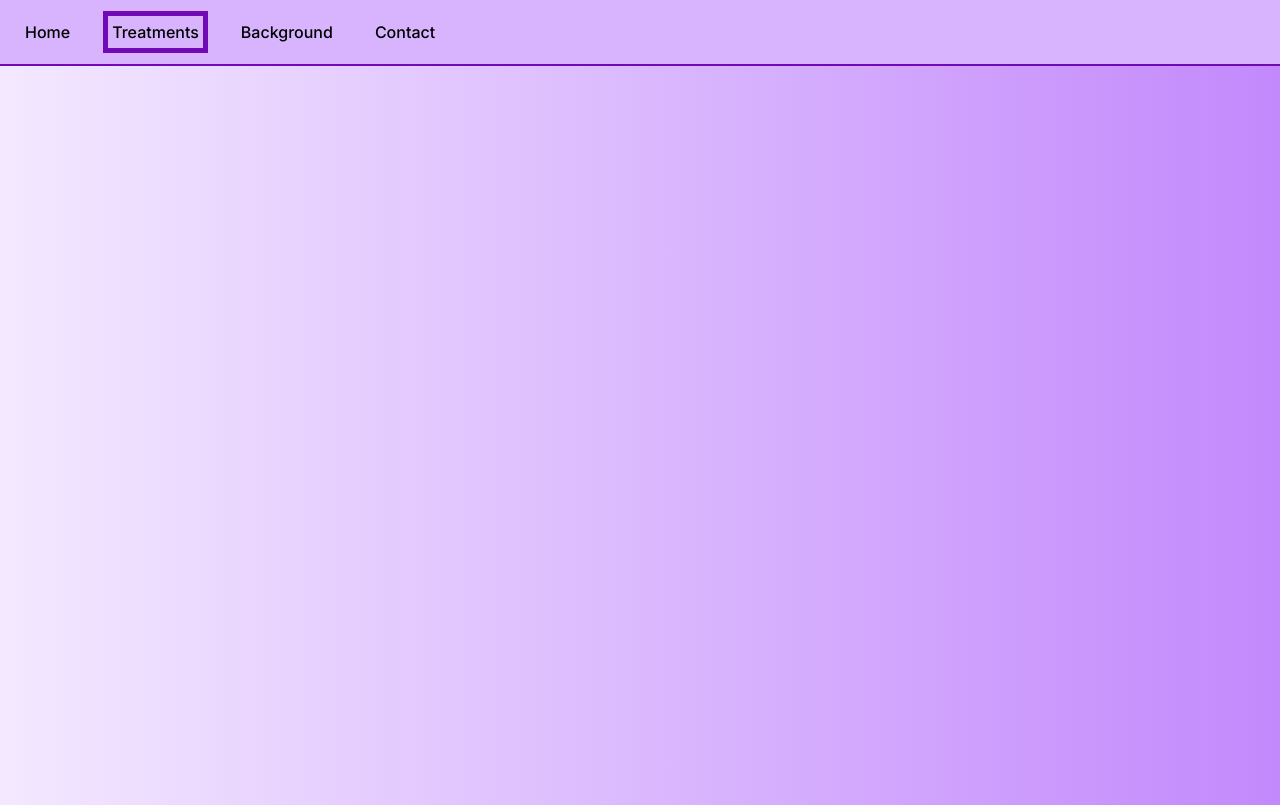
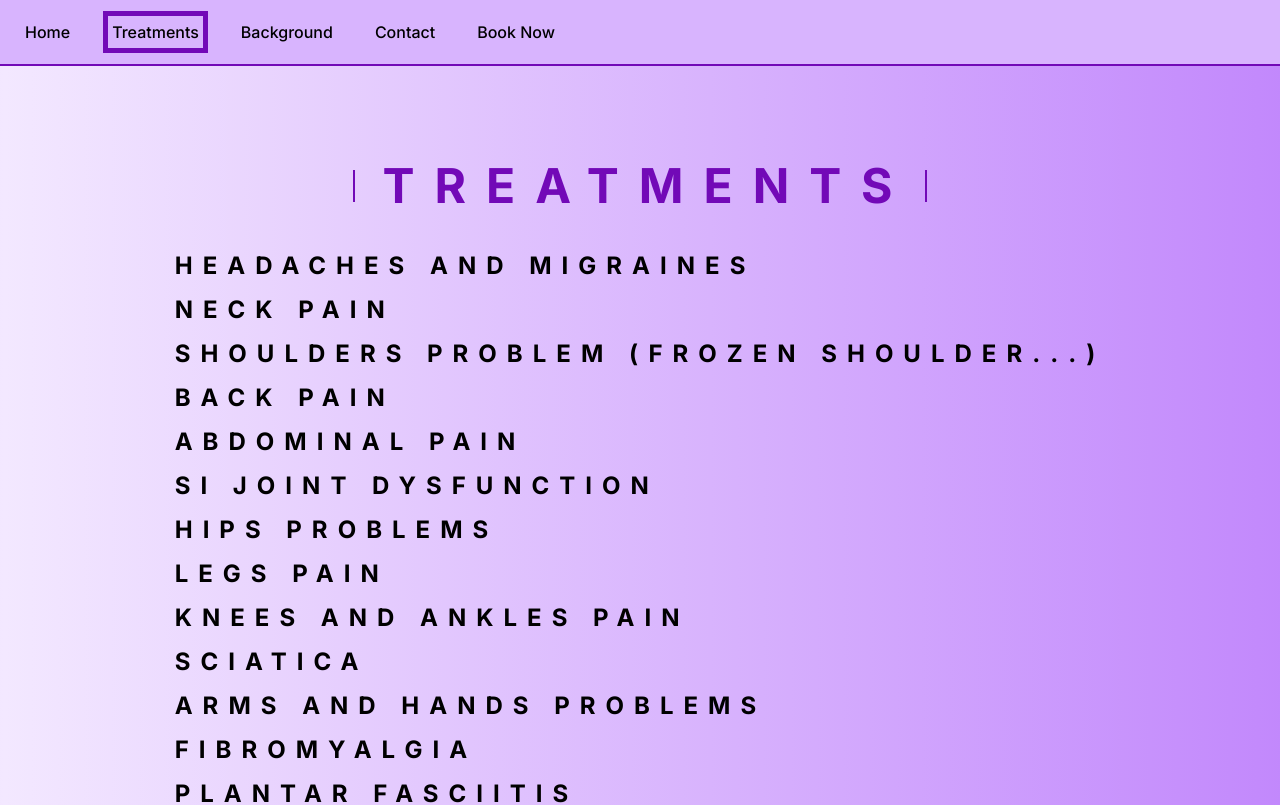
Before and after one commit to CodeOnTheWall/JJ-Serene-Therapy-NextJS, a Next.js app: page /treatments in a window 1280 px wide. Shown: the top 805 px of the page. Built offline with nearby package versions, Linux system fonts and the light colour scheme.

Commit message:
added typewriter and other framer motion animations

```diff
--- a/app/background/page.tsx
+++ b/app/background/page.tsx
@@ -1,9 +1,90 @@
+// Components
+import AnimatedText from "@/components/AnimatedText";
 import TransitionEffect from "@/components/TransitionEffect";
+import Layout from "@/components/LayoutWrapper";
+import MotionDiv from "@/components/Motion/MotionDiv";
+import MotionTitle from "@/components/Motion/MotionTitle";
 
-export default function Background() {
+// NextJS
+import Image from "next/image";
+import Link from "next/link";
+import TypeWriter from "@/components/TypeWriter";
+
+// Metadata
+export const metadata = {
+  title: "Treatments",
+  description: "Treatments available",
+};
+
+// Treatments Array
+const treatments = [
+  "Headaches and Migraines",
+  "Neck pain",
+  "Shoulders problem (frozen shoulder...)",
+  "Back pain",
+  "Abdominal pain",
+  "SI joint dysfunction",
+  "Hips problems",
+  "Legs pain",
+  "Knees and Ankles pain",
+  "Sciatica",
+  "Arms and hands problems",
+  "Fibromyalgia",
+  "Plantar Fasciitis",
+];
+
+export default function page() {
   return (
     <>
       <TransitionEffect />
+      <Layout className=" flex-col items-center justify-start space-y-10 text-dark">
+        <div className="flex flex-col md:flex-row items-center">
+          <MotionDiv
+            delay={0.6}
+            x={25}
+            y={25}
+            duration={1.2}
+            useAnimate={false}
+            className="bg-[#7209b7] md:w-[2px] md:h-[32px] mr-[15px]"
+          />
+
+          <MotionTitle y={-50} duration={1.2} delay={0.6}>
+            MY
+          </MotionTitle>
+          <MotionTitle y={50} duration={1.2} delay={0.6}>
+            BACKGROUND
+          </MotionTitle>
+          <MotionDiv
+            delay={0.6}
+            x={-25}
+            y={-25}
+            duration={1.2}
+            useAnimate={false}
+            className="bg-[#7209b7] md:w-[2px] md:h-[32px]"
+          />
+        </div>
+        <div>
+          <h1 className=" font-semibold text-2xl">
+            <TypeWriter />
+          </h1>
+        </div>
+        <div>
+          <MotionTitle
+            rotatey={90}
+            delay={0.6}
+            duration={1.2}
+            className="!text-2xl !tracking-[10px] !text-black"
+          >
+            Manual Osteopathic Therapist (MOT)
+          </MotionTitle>
+          <MotionTitle className="!text-2xl !tracking-[10px] !text-black">
+            Registered Massage Therapist
+          </MotionTitle>
+          <MotionTitle className="!text-2xl !tracking-[10px] !text-black">
+            BS in Biochemistry
+          </MotionTitle>
+        </div>
+      </Layout>
     </>
   );
 }
--- a/app/contact/page.tsx
+++ b/app/contact/page.tsx
@@ -1,9 +1,66 @@
+// Components
+import AnimatedText from "@/components/AnimatedText";
 import TransitionEffect from "@/components/TransitionEffect";
+import Layout from "@/components/LayoutWrapper";
+import MotionDiv from "@/components/Motion/MotionDiv";
+import MotionTitle from "@/components/Motion/MotionTitle";
 
-export default function Contact() {
+// NextJS
+import Image from "next/image";
+import Link from "next/link";
+
+// Metadata
+export const metadata = {
+  title: "Treatments",
+  description: "Treatments available",
+};
+
+// Treatments Array
+const treatments = [
+  "Headaches and Migraines",
+  "Neck pain",
+  "Shoulders problem (frozen shoulder...)",
+  "Back pain",
+  "Abdominal pain",
+  "SI joint dysfunction",
+  "Hips problems",
+  "Legs pain",
+  "Knees and Ankles pain",
+  "Sciatica",
+  "Arms and hands problems",
+  "Fibromyalgia",
+  "Plantar Fasciitis",
+];
+
+export default function page() {
   return (
     <>
       <TransitionEffect />
+      <Layout className=" flex-col items-center justify-start space-y-10 text-dark">
+        <div className="flex flex-col md:flex-row items-center">
+          <MotionDiv
+            delay={0.6}
+            x={25}
+            y={25}
+            duration={1.2}
+            useAnimate={false}
+            className="bg-[#7209b7] md:w-[2px] md:h-[32px] mr-[15px]"
+          />
+
+          <MotionTitle y={-50} duration={1.2} delay={0.6}>
+            CONTACT
+          </MotionTitle>
+
+          <MotionDiv
+            delay={0.6}
+            x={-25}
+            y={-25}
+            duration={1.2}
+            useAnimate={false}
+            className="bg-[#7209b7] md:w-[2px] md:h-[32px]"
+          />
+        </div>
+      </Layout>
     </>
   );
 }
--- a/app/globals.css
+++ b/app/globals.css
@@ -2,11 +2,11 @@
 @tailwind components;
 @tailwind utilities;
 
-html,
+/* html,
 body,
 :root {
   height: 100%;
-}
+} */
 
 .be {
   --c: #7209b7; /* the border color */
--- a/app/page.tsx
+++ b/app/page.tsx
@@ -23,8 +23,9 @@ export default function page() {
     <>
       <TransitionEffect />
       <Layout className=" flex-col items-center justify-evenly text-dark">
-        <div className="flex flex-col md:flex-row  items-center">
+        <div className="flex flex-col md:flex-row items-center">
           <MotionDiv
+            delay={0.6}
             x={25}
             y={25}
             duration={1.2}
@@ -41,6 +42,7 @@ export default function page() {
             THERAPY
           </MotionTitle>
           <MotionDiv
+            delay={0.6}
             x={-25}
             y={-25}
             duration={1.2}
--- a/app/treatments/page.tsx
+++ b/app/treatments/page.tsx
@@ -1,9 +1,179 @@
+// Components
+import AnimatedText from "@/components/AnimatedText";
 import TransitionEffect from "@/components/TransitionEffect";
+import Layout from "@/components/LayoutWrapper";
+import MotionDiv from "@/components/Motion/MotionDiv";
+import MotionTitle from "@/components/Motion/MotionTitle";
 
-export default function Treatments() {
+// NextJS
+import Image from "next/image";
+import Link from "next/link";
+
+// Metadata
+export const metadata = {
+  title: "Treatments",
+  description: "Treatments available",
+};
+
+// Treatments Array
+const treatments = [
+  "Headaches and Migraines",
+  "Neck pain",
+  "Shoulders problem (frozen shoulder...)",
+  "Back pain",
+  "Abdominal pain",
+  "SI joint dysfunction",
+  "Hips problems",
+  "Legs pain",
+  "Knees and Ankles pain",
+  "Sciatica",
+  "Arms and hands problems",
+  "Fibromyalgia",
+  "Plantar Fasciitis",
+];
+
+export default function page() {
   return (
     <>
       <TransitionEffect />
+      <Layout className=" flex-col items-center justify-start space-y-10 text-dark">
+        <div className="flex flex-col md:flex-row items-center">
+          <MotionDiv
+            delay={0.6}
+            x={25}
+            y={25}
+            duration={1.2}
+            useAnimate={false}
+            className="bg-[#7209b7] md:w-[2px] md:h-[32px] mr-[15px]"
+          />
+
+          <MotionTitle y={-50} duration={1.2} delay={0.6}>
+            TREATMENTS
+          </MotionTitle>
+          <MotionDiv
+            delay={0.6}
+            x={-25}
+            y={-25}
+            duration={1.2}
+            useAnimate={false}
+            className="bg-[#7209b7] md:w-[2px] md:h-[32px]"
+          />
+        </div>
+        <div className=" space-y-3">
+          <MotionTitle
+            x={50}
+            duration={1.2}
+            delay={0.8}
+            className="!text-2xl !tracking-[10px] !text-black"
+          >
+            Headaches and Migraines
+          </MotionTitle>
+          <MotionTitle
+            x={50}
+            duration={1.2}
+            delay={0.9}
+            className="!text-2xl !tracking-[10px] !text-black"
+          >
+            Neck pain
+          </MotionTitle>
+          <MotionTitle
+            x={50}
+            duration={1.2}
+            delay={1}
+            className="!text-2xl !tracking-[10px] !text-black"
+          >
+            Shoulders problem (frozen shoulder...)
+          </MotionTitle>
+          <MotionTitle
+            x={50}
+            duration={1.2}
+            delay={1.1}
+            className="!text-2xl !tracking-[10px] !text-black"
+          >
+            Back pain
+          </MotionTitle>
+          <MotionTitle
+            x={50}
+            duration={1.2}
+            delay={1.2}
+            className="!text-2xl !tracking-[10px] !text-black"
+          >
+            Abdominal pain
+          </MotionTitle>
+          <MotionTitle
+            x={50}
+            duration={1.2}
+            delay={1.3}
+            className="!text-2xl !tracking-[10px] !text-black"
+          >
+            SI joint dysfunction
+          </MotionTitle>
+          <MotionTitle
+            x={50}
+            duration={1.2}
+            delay={1.4}
+            className="!text-2xl !tracking-[10px] !text-black"
+          >
+            Hips problems
+          </MotionTitle>
+          <MotionTitle
+            x={50}
+            duration={1.2}
+            delay={1.5}
+            className="!text-2xl !tracking-[10px] !text-black"
+          >
+            Legs pain
+          </MotionTitle>
+          <MotionTitle
+            x={50}
+            duration={1.2}
+            delay={1.6}
+            className="!text-2xl !tracking-[10px] !text-black"
+          >
+            Knees and Ankles pain
+          </MotionTitle>
+          <MotionTitle
+            x={50}
+            duration={1.2}
+            delay={1.7}
+            className="!text-2xl !tracking-[10px] !text-black"
+          >
+            Sciatica
+          </MotionTitle>
+          <MotionTitle
+            x={50}
+            duration={1.2}
+            delay={1.8}
+            className="!text-2xl !tracking-[10px] !text-black"
+          >
+            Arms and hands problems
+          </MotionTitle>
+          <MotionTitle
+            x={50}
+            duration={1.2}
+            delay={1.9}
+            className="!text-2xl !tracking-[10px] !text-black"
+          >
+            Fibromyalgia
+          </MotionTitle>
+          <MotionTitle
+            x={50}
+            duration={1.2}
+            delay={2}
+            className="!text-2xl !tracking-[10px] !text-black"
+          >
+            Plantar Fasciitis
+          </MotionTitle>
+        </div>
+
+        <Link
+          href="/booknow"
+          className="text-lg font-medium capitalize bg-[#7209b7] text-white rounded-lg
+   animate-bounce py-1 px-2 border-purple-400 border-4 md:text-base"
+        >
+          Book Now
+        </Link>
+      </Layout>
     </>
   );
 }
--- a/components/LayoutWrapper.tsx
+++ b/components/LayoutWrapper.tsx
@@ -8,7 +8,7 @@ interface LayoutProps {
 export default function Layout({ children, className }: LayoutProps) {
   return (
     <main
-      className={`${className}  flex h-full w-full p-32 md:p-24 lg:p-16 sm:p-12`}
+      className={`${className}  flex w-full min-h-screen p-12 md:p-16 lg:p-24`}
     >
       {children}
     </main>
--- a/components/Motion/MotionTitle.tsx
+++ b/components/Motion/MotionTitle.tsx
@@ -3,29 +3,45 @@
 import { motion, MotionProps } from "framer-motion";
 
 interface MotionTitleProps extends MotionProps {
-  y: number;
+  y?: number;
+  x?: number;
   duration: number;
   delay: number;
   className?: string;
   children: string;
+  rotate?: number;
+  rotatex?: number;
+  rotatey?: number;
+  rotatez?: number;
 }
 
 export default function MotionTitle({
+  x,
   y,
   duration,
   delay,
   className,
   children,
+  rotate,
+  rotatex,
+  rotatey,
+  rotatez,
 }: MotionTitleProps) {
   return (
     <motion.h1
       initial={{
+        x: x,
         y: y,
         opacity: 0,
+        rotate: rotate,
+        rotateY: rotatey,
       }}
       whileInView={{
+        x: 0,
         y: 0,
         opacity: 1,
+        rotate: 0,
+        rotateY: 0,
       }}
       transition={{
         duration: duration,
--- a/components/NavBar/HamburgerNav.tsx
+++ b/components/NavBar/HamburgerNav.tsx
@@ -39,6 +39,11 @@ export default function HamburgerNav() {
               title="Contact"
               toggle={handleHamburger}
             />
+            <MobileCustomLink
+              href="/booknow"
+              title="Book Now"
+              toggle={handleHamburger}
+            />
           </nav>
         </MotionDiv>
       ) : null}
--- a/components/NavBar/MainNav.tsx
+++ b/components/NavBar/MainNav.tsx
@@ -16,6 +16,7 @@ export default function MainNav({ className, ...props }: MainNavProps) {
       <CustomLink href="/treatments" title="Treatments" />
       <CustomLink href="/background" title="Background" />
       <CustomLink href="/contact" title="Contact" />
+      <CustomLink href="/booknow" title="Book Now" />
     </nav>
   );
 }
--- /dev/null
+++ b/components/TypeWriter.tsx
@@ -0,0 +1,20 @@
+"use client";
+import { Cursor, useTypewriter } from "react-simple-typewriter";
+
+export default function TypeWriter() {
+  const [text, count] = useTypewriter({
+    words: [
+      "My Name is Jason Al Kountar",
+      "I am pleased to meet you",
+      "Here is a little information about myself:",
+    ],
+    loop: true,
+    delaySpeed: 1500,
+  });
+  return (
+    <>
+      <span>{text}</span>
+      <Cursor cursorColor="#7209b7" />
+    </>
+  );
+}
--- a/package.json
+++ b/package.json
@@ -21,6 +21,7 @@
     "react": "18.2.0",
     "react-dom": "18.2.0",
     "react-hot-toast": "^2.4.1",
+    "react-simple-typewriter": "^5.0.1",
     "tailwind-scrollbar": "^3.0.4",
     "tailwindcss": "3.3.3",
     "typescript": "5.1.6",
```
Also changed, not shown: 1 other file (tests, documents, lock files or other folders).
